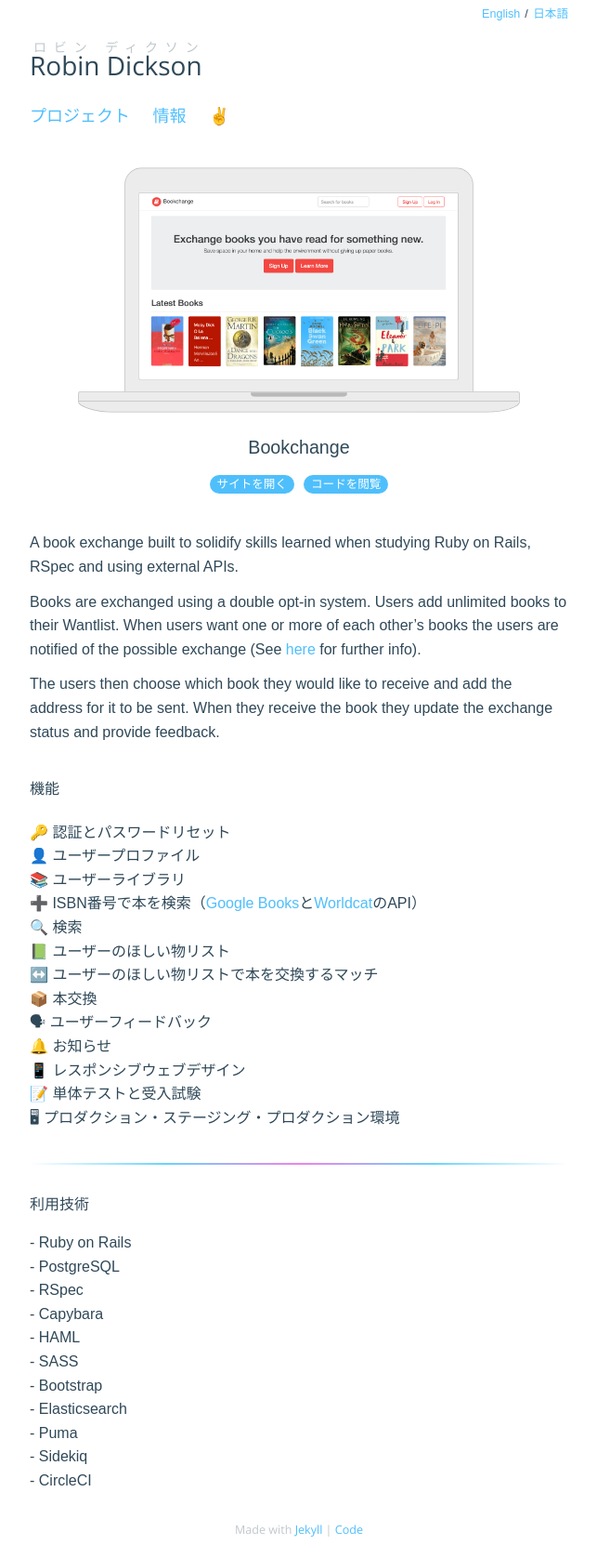
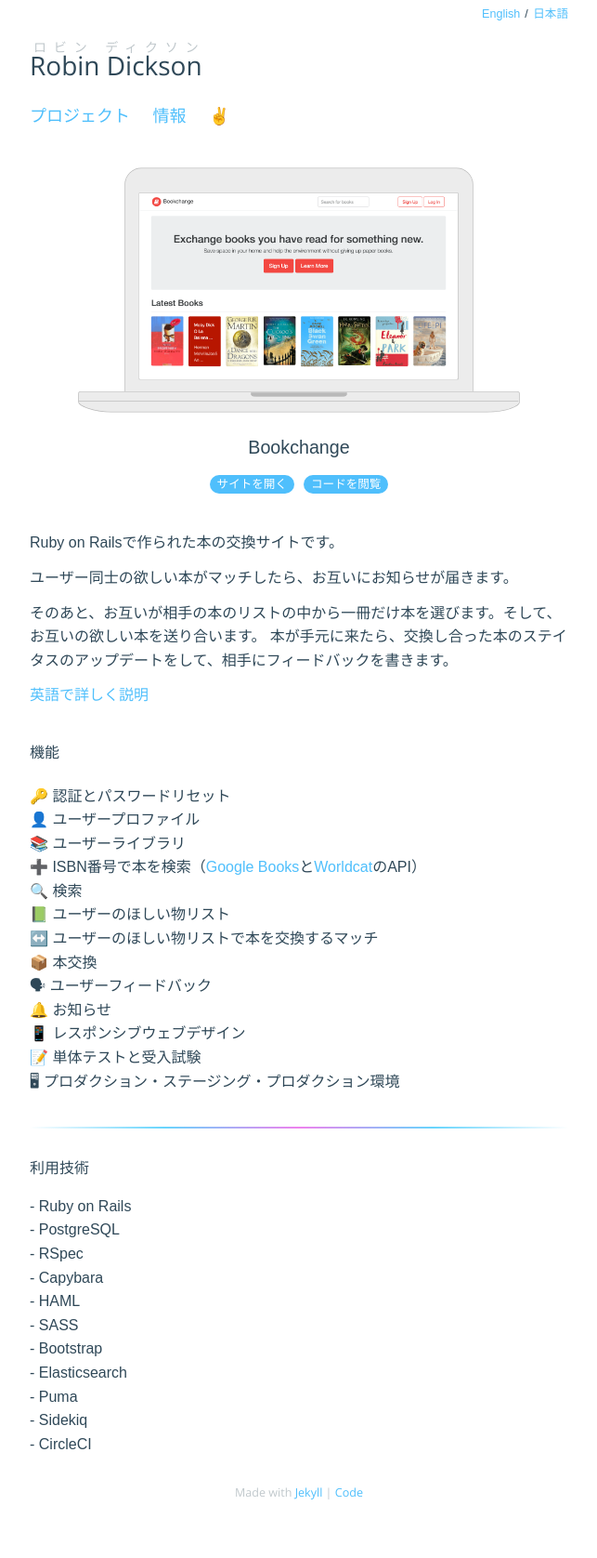
Before and after one commit to rbndickson/rbndickson.github.io, a Jekyll site: the page built from _projects/ja-bookchange.markdown, in a window 1280 px wide. Shown: the whole page at 93% size, without its empty margins (318-961 px from the left). Built offline with Jekyll 4.4.1, drawn with Linux system fonts in a browser that asks for light colours; after the commit the page ends 1636 px from its top, so only the background shows below that.

Commit message:
feat: Add Japanese project descriptions

```diff
--- a/_projects/ja-bookchange.markdown
+++ b/_projects/ja-bookchange.markdown
@@ -12,11 +12,14 @@ technologies:
   - Ruby on Rails
 platform: web
 ---
-A book exchange built to solidify skills learned when studying Ruby on Rails, RSpec and using external APIs.
+Ruby on Railsで作られた本の交換サイトです。
 
-Books are exchanged using a double opt-in system. Users add unlimited books to their Wantlist. When users want one or more of each other's books the users are notified of the possible exchange (See [here](http://bookchange.herokuapp.com/learnmore) for further info).
+ユーザー同士の欲しい本がマッチしたら、お互いにお知らせが届きます。
 
-The users then choose which book they would like to receive and add the address for it to be sent. When they receive the book they update the exchange status and provide feedback.
+そのあと、お互いが相手の本のリストの中から一冊だけ本を選びます。そして、お互いの欲しい本を送り合います。
+本が手元に来たら、交換し合った本のステイタスのアップデートをして、相手にフィードバックを書きます。
+
+[英語で詳しく説明](http://bookchange.herokuapp.com/learnmore)
 
 ## 機能
 
--- a/_projects/ja-emoji-flashcards.markdown
+++ b/_projects/ja-emoji-flashcards.markdown
@@ -13,9 +13,11 @@ technologies:
   - Redux
 platform: web
 ---
-An ongoing project to create language teaching and learning resources from emoji using the open source [Twemoji](https://github.com/twitter/twemoji).
+絵文字から印刷を出来るフラッシュカードと教材を作るWebアプリケーションです。
 
-Resources are available in English, German, Korean and Spanish. User authentication and roles allow for different editors to edit the vocabulary for each language.
+フラッシュカードと教材は英語・スペイン語・ドイツ語・韓国語で作ることが出来ます。
+
+絵文字はオープンソースの「[Twemoji](https://github.com/twitter/twemoji)」です。
 
 ## 機能
 
--- a/_projects/ja-mallory-for-schools.markdown
+++ b/_projects/ja-mallory-for-schools.markdown
@@ -6,9 +6,11 @@ slug: ja-mallory-for-schools
 img: mallory-for-schools
 demo: http://malloryforschools.com
 date: 2017-01-01 10:10:10 +0100
-summary: Freelance Project - A Static Site with CMS
+summary: 会社のサービスを紹介するウェブサイト
 technologies:
   - Jekyll
 platform: web
 ---
-A freelance project to design and build a site to showcase the services of Mallory for Schools.
+Mallory for Schoolsのサービスを紹介するウェブサイトです。
+
+フリーランスでウェブサイトをデザインして、開発していました。
--- a/_projects/ja-readable.markdown
+++ b/_projects/ja-readable.markdown
@@ -13,9 +13,9 @@ technologies:
   - Redux
 platform: web
 ---
-A reddit style message board built with Redux for the Udacity [React Nanodegree](https://www.udacity.com/course/react-nanodegree--nd019).
+[Udacity React Nanodegree](https://www.udacity.com/course/react-nanodegree--nd019)の課題でReact & ReduxのredditのようなメッセージボードのWebアプリケーションを作りました。
 
-The frontend was built by myself and interacts with a backend server provided by Udacity.
+フロントエンドは自分で作りました。バックエンドサーバーはUdacityに提供してもらいました。
 
 ## 機能
 
--- a/_projects/ja-udacicards.markdown
+++ b/_projects/ja-udacicards.markdown
@@ -12,7 +12,9 @@ technologies:
   - Redux
 platform: mobile
 ---
-A React Native flashcard application built for the Udacity React Native Nanodegree.
+スマホのフラッシュカードアプリです。
+
+[Udacity React Nanodegree](https://www.udacity.com/course/react-nanodegree--nd019)の課題で作りました。
 
 ## 機能
 
--- a/_projects/ja-yelq.markdown
+++ b/_projects/ja-yelq.markdown
@@ -12,9 +12,9 @@ technologies:
   - Ruby on Rails
 platform: web
 ---
-A Tealeaf Academy project to build a Yelp inspired site using Ruby on Rails and Test Driven Development.
+Tealeaf Academyの課題でRuby on RailsのYelpのようなレビューWebアプリケーションを作りました。
 
-This was the first site I built with Ruby on Rails in August 2015, around 6 months after starting studying web development.
+このサイトは私が初めて作れたウェブアプリケーションです。2015年6月に作りました。
 
 ## 機能
 
```
